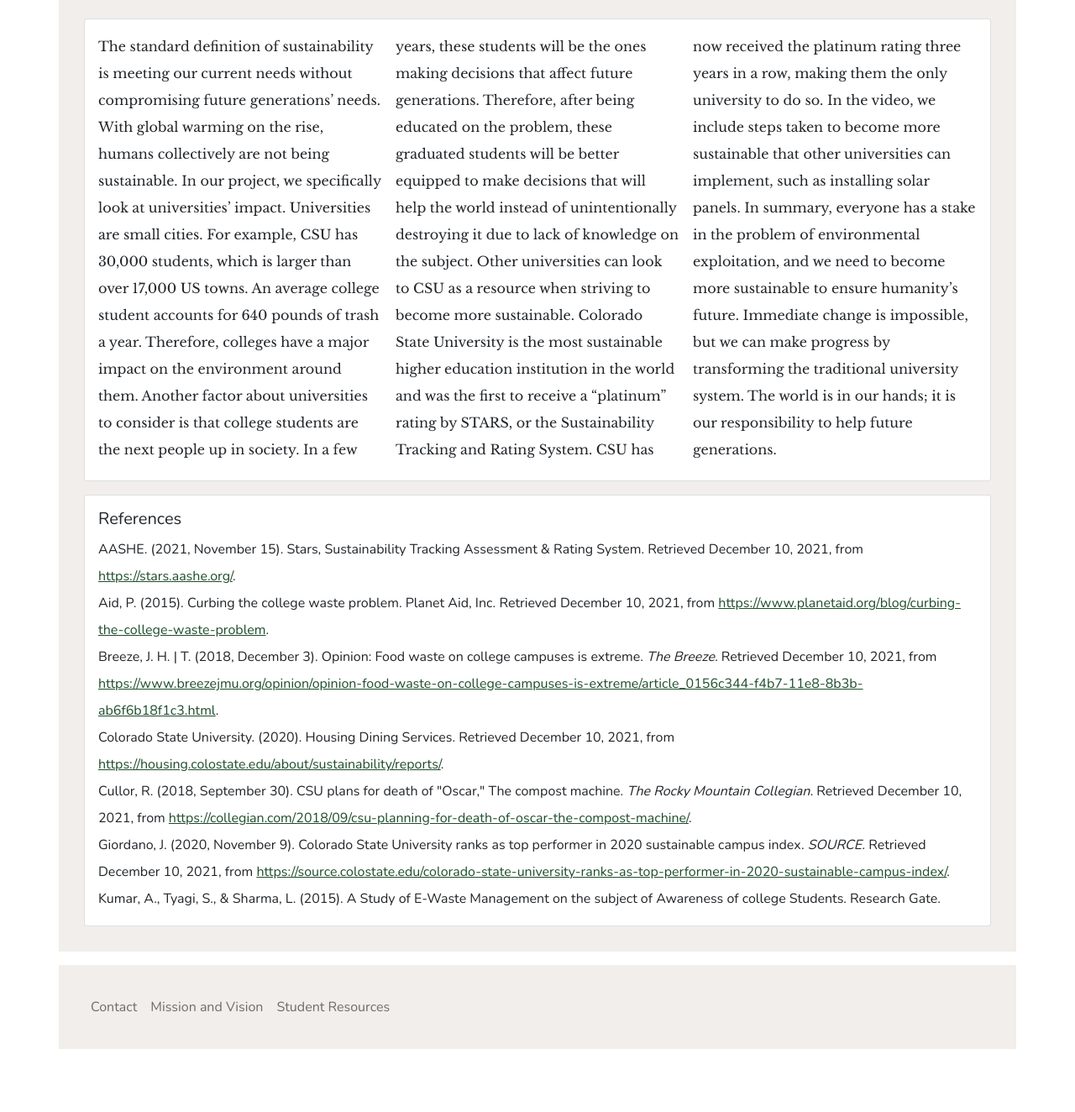
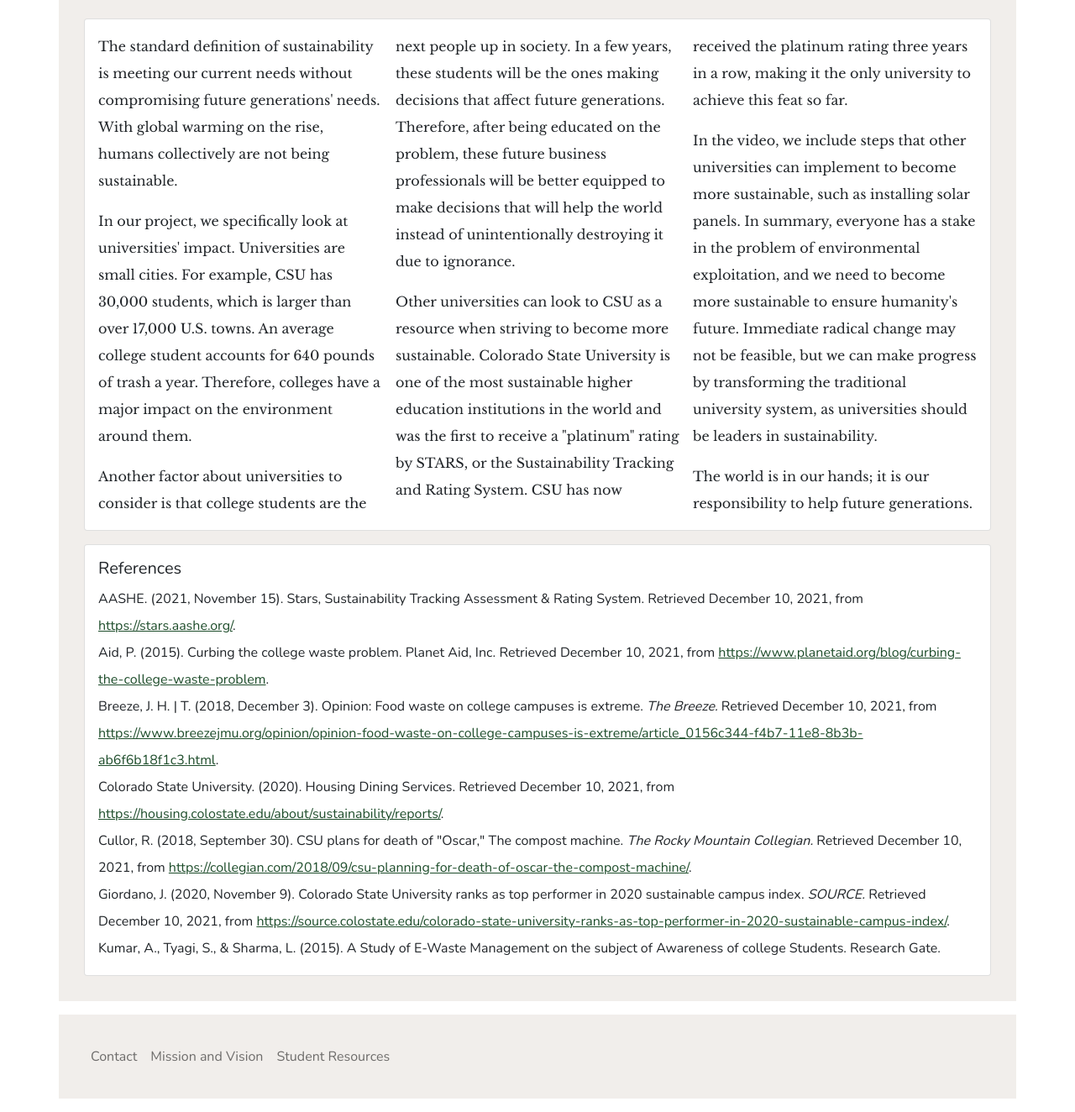
Before and after one commit to jack-hermanson/cis200, a Flask app: template main/web/templates/projects/csu-sustainability.html in a window 1280 px wide. Shown: the part 765-2089 px from the top of the page at 84% size. Before the commit the page ends 2014 px from the top, so only its background shows below. Run offline with Flask 2, Linux system fonts and the light colour scheme; the template is opened without the code that fills it, so the values that code supplies are empty; some libraries are stand-ins or nearby versions.

Commit message:
Update csu-sustainability.html
updated/edited text on CSU sustainability page

```diff
--- a/main/web/templates/projects/csu-sustainability.html
+++ b/main/web/templates/projects/csu-sustainability.html
@@ -7,13 +7,13 @@
 
 <div class="row">
     <div class="col-12 mb-3">
-            <h1>CSU Sustainability</h1>
+        <h1>CSU Sustainability Initiative</h1>
     </div>
 </div>
 <div class="row">
     <div class="col-12 mb-3">
-            <iframe width="100%" height="420" src="https://www.youtube.com/embed/59h39fJFkWs"
-                    title="YouTube video player" frameborder="0"
+        <iframe width="100%" height="420" src="https://www.youtube.com/embed/59h39fJFkWs" title="YouTube video player"
+            frameborder="0"
             allow="accelerometer; autoplay; clipboard-write; encrypted-media; gyroscope; picture-in-picture"
             allowfullscreen></iframe>
     </div>
@@ -23,24 +23,36 @@
         <div class="card">
             <div class="card-body larger-line-height three-columns">
                 <p>The standard definition of sustainability is meeting our current needs without compromising
-                        future generations’ needs. With global warming on the rise, humans collectively are not being
-                        sustainable. In our project, we specifically look at universities’ impact. Universities are
-                        small cities. For example, CSU has 30,000 students, which is larger than over 17,000 US towns.
+                    future generations' needs. With global warming on the rise, humans collectively are not being
+                    sustainable.</p>
+
+                <p>In our project, we specifically look at universities' impact. Universities are
+                    small cities. For example, CSU has 30,000 students, which is larger than over 17,000 U.S. towns.
                     An average college student accounts for 640 pounds of trash a year. Therefore, colleges have a
-                        major impact on the environment around them. Another factor about universities to consider is
-                        that college students are the next people up in society. In a few years, these students will be
+                    major impact on the environment around them.</p>
+
+                <p>Another factor about universities to consider is that college students are the next people up in
+                    society. In a few years, these students will be
                     the ones making decisions that affect future generations. Therefore, after being educated on the
-                        problem, these graduated students will be better equipped to make decisions that will help the
-                        world instead of unintentionally destroying it due to lack of knowledge on the subject. Other
-                        universities can look to CSU as a resource when striving to become more sustainable. Colorado
-                        State University is the most sustainable higher education institution in the world and was the
-                        first to receive a “platinum” rating by STARS, or the Sustainability Tracking and Rating System.
-                        CSU has now received the platinum rating three years in a row, making them the only university
-                        to do so. In the video, we include steps taken to become more sustainable that other
-                        universities can implement, such as installing solar panels. In summary, everyone has a stake in
+                    problem, these future business professionals will be better equipped to make decisions that will
+                    help the
+                    world instead of unintentionally destroying it due to ignorance.</p>
+
+                <p>Other universities can look to CSU as a resource when striving to become more sustainable. Colorado
+                    State University is one of the most sustainable higher education institutions in the world and was
+                    the
+                    first to receive a "platinum" rating by STARS, or the Sustainability Tracking and Rating System.
+                    CSU has now received the platinum rating three years in a row, making it the only university
+                    to achieve this feat so far.</p>
+
+                <p>In the video, we include steps that other universities can implement to become more sustainable, such
+                    as installing solar panels. In summary, everyone has a stake in
                     the problem of environmental exploitation, and we need to become more sustainable to ensure
-                        humanity’s future. Immediate change is impossible, but we can make progress by transforming the
-                        traditional university system. The world is in our hands; it is our responsibility to help
+                    humanity's future. Immediate radical change may not be feasible, but we can make progress by
+                    transforming the
+                    traditional university system, as universities should be leaders in sustainability.</p>
+
+                <p>The world is in our hands; it is our responsibility to help
                     future generations.</p>
             </div>
         </div>
@@ -52,31 +64,42 @@
             <div class="card-body larger-line-height">
                 <h5>References</h5>
                 <div>
-                        AASHE. (2021, November 15). Stars, Sustainability Tracking Assessment & Rating System. Retrieved December 10, 2021, from
+                    AASHE. (2021, November 15). Stars, Sustainability Tracking Assessment & Rating System. Retrieved
+                    December 10, 2021, from
                     <a href="https://stars.aashe.org/">https://stars.aashe.org/</a>.
                 </div>
                 <div>
-                        Aid, P. (2015). Curbing the college waste problem. Planet Aid, Inc. Retrieved December 10, 2021, from
-                        <a href="https://www.planetaid.org/blog/curbing-the-college-waste-problem">https://www.planetaid.org/blog/curbing-the-college-waste-problem</a>.
+                    Aid, P. (2015). Curbing the college waste problem. Planet Aid, Inc. Retrieved December 10, 2021,
+                    from
+                    <a
+                        href="https://www.planetaid.org/blog/curbing-the-college-waste-problem">https://www.planetaid.org/blog/curbing-the-college-waste-problem</a>.
                 </div>
                 <div>
-                        Breeze, J. H. | T. (2018, December 3). Opinion: Food waste on college campuses is extreme. <i>The Breeze.</i> Retrieved December 10, 2021, from
-                        <a href="https://www.breezejmu.org/opinion/opinion-food-waste-on-college-campuses-is-extreme/article_0156c344-f4b7-11e8-8b3b-ab6f6b18f1c3.html">https://www.breezejmu.org/opinion/opinion-food-waste-on-college-campuses-is-extreme/article_0156c344-f4b7-11e8-8b3b-ab6f6b18f1c3.html</a>.
+                    Breeze, J. H. | T. (2018, December 3). Opinion: Food waste on college campuses is extreme. <i>The
+                        Breeze.</i> Retrieved December 10, 2021, from
+                    <a
+                        href="https://www.breezejmu.org/opinion/opinion-food-waste-on-college-campuses-is-extreme/article_0156c344-f4b7-11e8-8b3b-ab6f6b18f1c3.html">https://www.breezejmu.org/opinion/opinion-food-waste-on-college-campuses-is-extreme/article_0156c344-f4b7-11e8-8b3b-ab6f6b18f1c3.html</a>.
                 </div>
                 <div>
                     Colorado State University. (2020). Housing Dining Services. Retrieved December 10, 2021, from
-                        <a href="https://housing.colostate.edu/about/sustainability/reports/">https://housing.colostate.edu/about/sustainability/reports/</a>.
+                    <a
+                        href="https://housing.colostate.edu/about/sustainability/reports/">https://housing.colostate.edu/about/sustainability/reports/</a>.
                 </div>
                 <div>
-                        Cullor, R. (2018, September 30). CSU plans for death of "Oscar," The compost machine. <i>The Rocky Mountain Collegian.</i> Retrieved December 10, 2021, from
-                        <a href="https://collegian.com/2018/09/csu-planning-for-death-of-oscar-the-compost-machine/">https://collegian.com/2018/09/csu-planning-for-death-of-oscar-the-compost-machine/</a>.
+                    Cullor, R. (2018, September 30). CSU plans for death of "Oscar," The compost machine. <i>The Rocky
+                        Mountain Collegian.</i> Retrieved December 10, 2021, from
+                    <a
+                        href="https://collegian.com/2018/09/csu-planning-for-death-of-oscar-the-compost-machine/">https://collegian.com/2018/09/csu-planning-for-death-of-oscar-the-compost-machine/</a>.
                 </div>
                 <div>
-                        Giordano, J. (2020, November 9). Colorado State University ranks as top performer in 2020 sustainable campus index. <i>SOURCE.</i> Retrieved December 10, 2021, from
-                        <a href="https://source.colostate.edu/colorado-state-university-ranks-as-top-performer-in-2020-sustainable-campus-index/">https://source.colostate.edu/colorado-state-university-ranks-as-top-performer-in-2020-sustainable-campus-index/</a>.
+                    Giordano, J. (2020, November 9). Colorado State University ranks as top performer in 2020
+                    sustainable campus index. <i>SOURCE.</i> Retrieved December 10, 2021, from
+                    <a
+                        href="https://source.colostate.edu/colorado-state-university-ranks-as-top-performer-in-2020-sustainable-campus-index/">https://source.colostate.edu/colorado-state-university-ranks-as-top-performer-in-2020-sustainable-campus-index/</a>.
                 </div>
                 <div>
-                        Kumar, A., Tyagi, S., & Sharma, L. (2015). A Study of E-Waste Management on the subject of Awareness of college Students. Research Gate.
+                    Kumar, A., Tyagi, S., & Sharma, L. (2015). A Study of E-Waste Management on the subject of Awareness
+                    of college Students. Research Gate.
                 </div>
             </div>
         </div>
```
Lines whose indentation alone changed are shown as unchanged.
